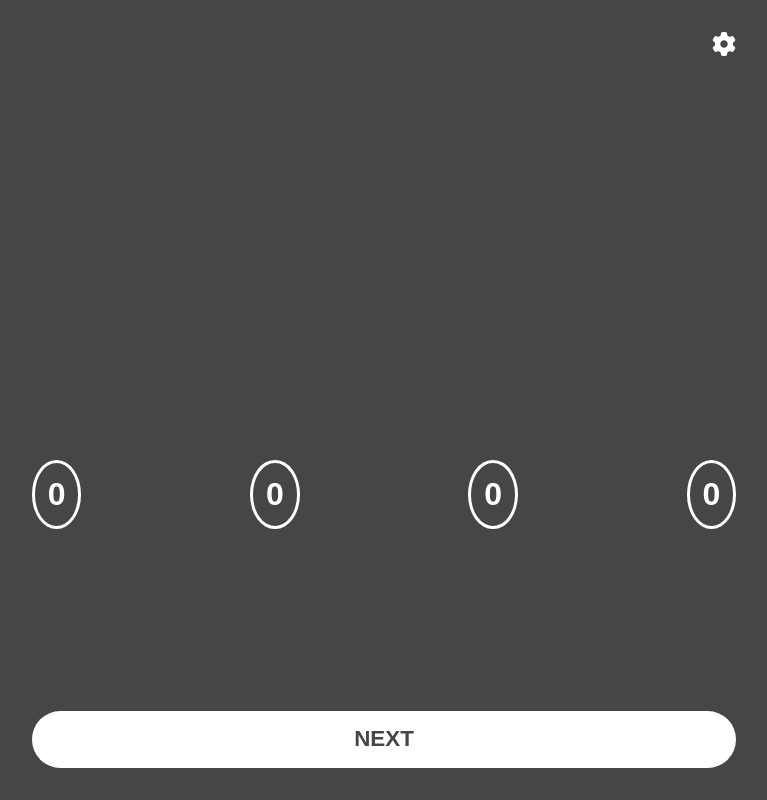
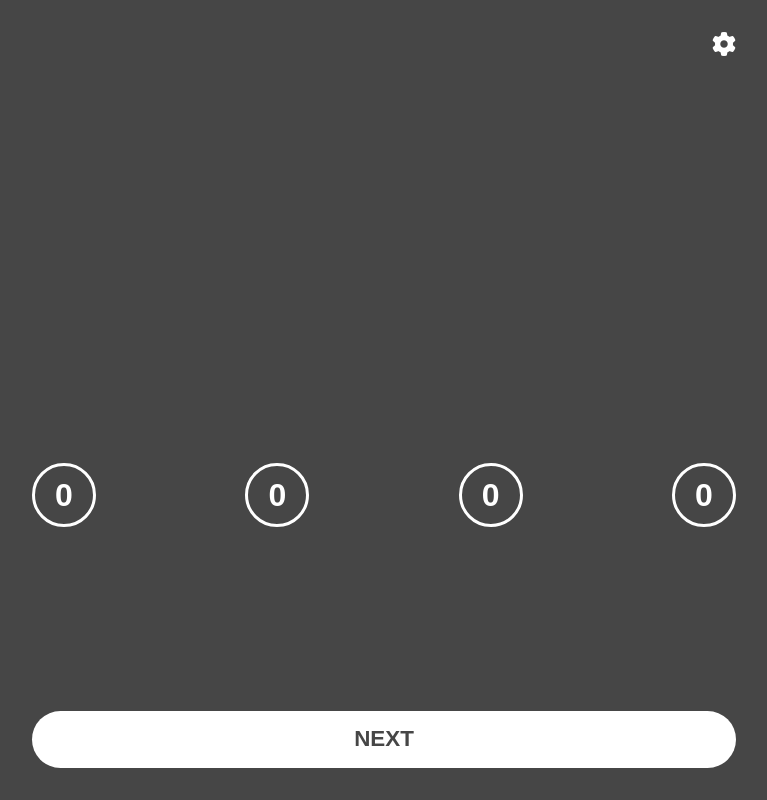
Before and after one commit to MikaHalla/meno_mesto, a React (Vite) app: page / in a window 1280 px wide. Shown: the whole page, without its empty margins (256-1023 px from the left). Built offline with nearby package versions, Linux system fonts and the light colour scheme.

Commit message:
button fix

```diff
--- a/src/css/main.css
+++ b/src/css/main.css
@@ -178,6 +178,8 @@ body {
   margin-bottom: 1em;
 }
 .score-board .score-counter {
+  height: 2em;
+  width: 2em;
   padding: 0.4em;
   display: flex;
   justify-content: center;
--- a/src/css/main.scss
+++ b/src/css/main.scss
@@ -210,8 +210,8 @@ body {
   margin-bottom: 1em;
 
   .score-counter {
-    // height: 2em;
-    // width: 2em;
+    height: 2em;
+    width: 2em;
     padding: 0.4em;
     display: flex;
     justify-content: center;
```
Also changed, not shown: 1 other file (tests, documents, lock files or other folders).
